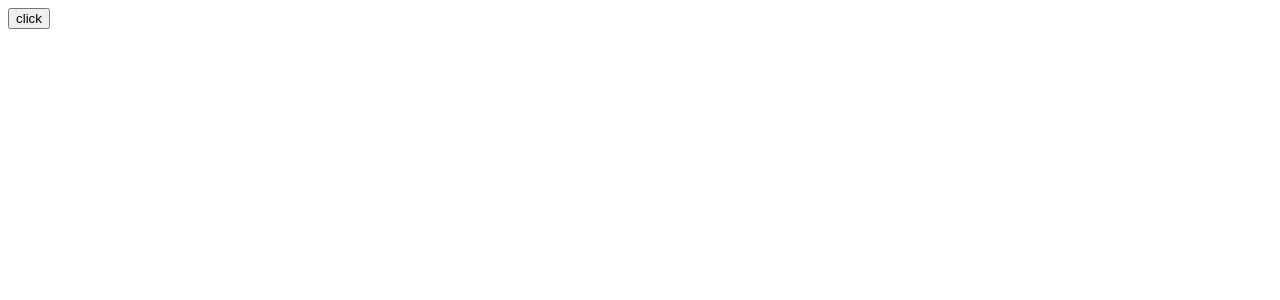
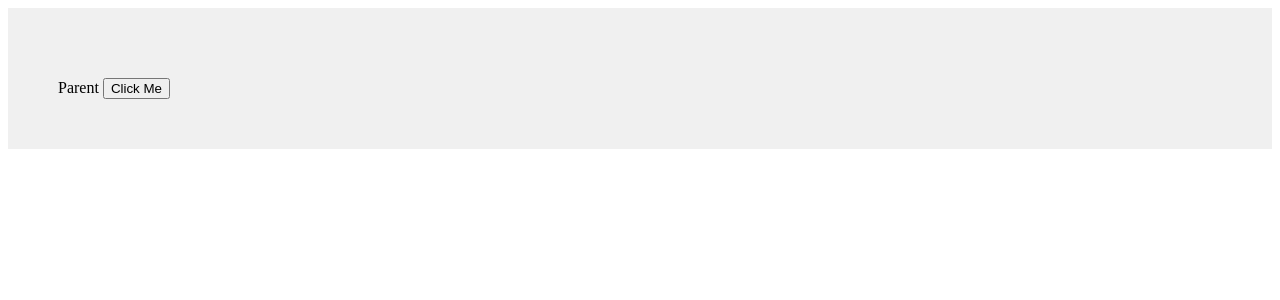
Before and after one commit to fp024/introduction-to-frontend-development-with-react-js-study, a React (Vite) app in the folder chap03/vite-react-chap03/: page / in a window 1280 px wide. Shown: the top 300 px of the page. Built offline with nearby package versions, Linux system fonts and the light colour scheme.

Commit message:
캡쳐링 ~ p128

```diff
--- a/chap03/vite-react-chap03/src/App.tsx
+++ b/chap03/vite-react-chap03/src/App.tsx
@@ -1,10 +1,18 @@
 export default function App() {
-  const clickHandler = (
-    e: React.MouseEvent<HTMLButtonElement, MouseEvent>, //
-    msg: string
-  ) => {
-    console.log(e);
-    alert(msg);
+  const handleCapture = () => {
+    console.log('Parent');
   };
-  return <button onClick={(e) => clickHandler(e, 'Hello')}>click</button>;
+
+  const handleBubble = () => {
+    console.log('Child');
+  };
+
+  return (
+    <div onClickCapture={handleCapture} style={{ padding: '50px', backgroundColor: '#f0f0f0' }}>
+      Parent{' '}
+      <button onClick={handleBubble} style={{ marginTop: '20px' }}>
+        Click Me
+      </button>
+    </div>
+  );
 }
```
